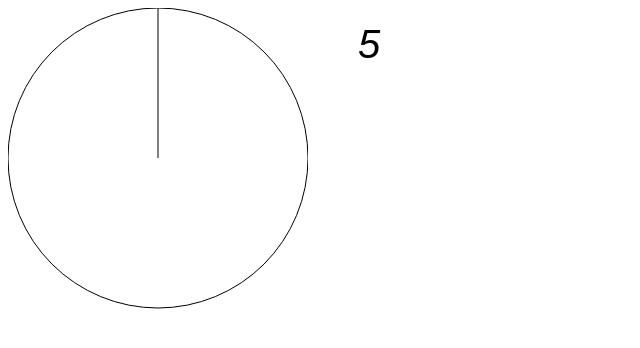
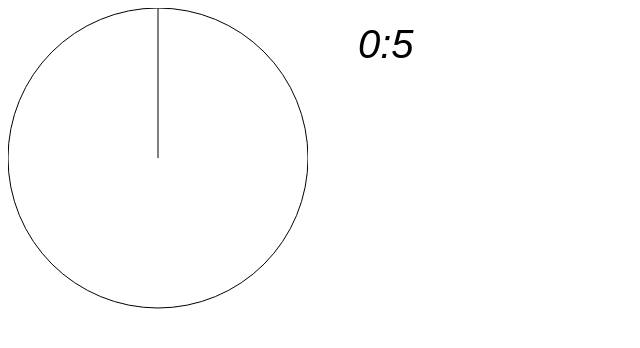
Before and after one commit to github-APp37/github-APp37.github.io, a plain HTML site: page clock.html in a window 1280 px wide. Shown: the full height of the page, 0-640 px from the left. Drawn offline with Linux system fonts and the light colour scheme.

Commit message:
Add clock.html

```diff
--- a/clock.html
+++ b/clock.html
@@ -14,13 +14,13 @@ var canvas = document.getElementById('canvas'),
 canvas.width = 500;
 canvas.height = 500;
 
-function timer(k){
+function timer(m,s){
 	c.beginPath();
 	c.fillStyle = "white";
 	c.fillRect(300,0,200,500);
 	c.fillStyle = "black";
 	c.font = "italic 30pt Arial";
-	c.fillText(k, 350, 50);
+	c.fillText(m + ":" + s , 350, 50);
 	c.closePath();
 
 }
@@ -52,7 +52,8 @@ function drawline(x,y,toX,toY,color)
 			c.stroke();
 		}
 var k = 0;
-time = 0;
+m = 00;
+s = 0;
 clear();
 drawline(150,150,150,0, '#000');
  setInterval(function () {
@@ -85,11 +86,12 @@ drawline(150,150,150,0, '#000');
 	}
 },15000);
 	setInterval(function () {
-		if((time/1000)==60){
-			time = 0;
+		if((s/1000)==60){
+			m = m+1;
+			s = 0;
 		}
-        time = time + 1000;
-		 timer(time/1000);
+        s = s + 1000;
+		 timer(m,s/1000);
 	},1000);
     </script>
 </body>
```
